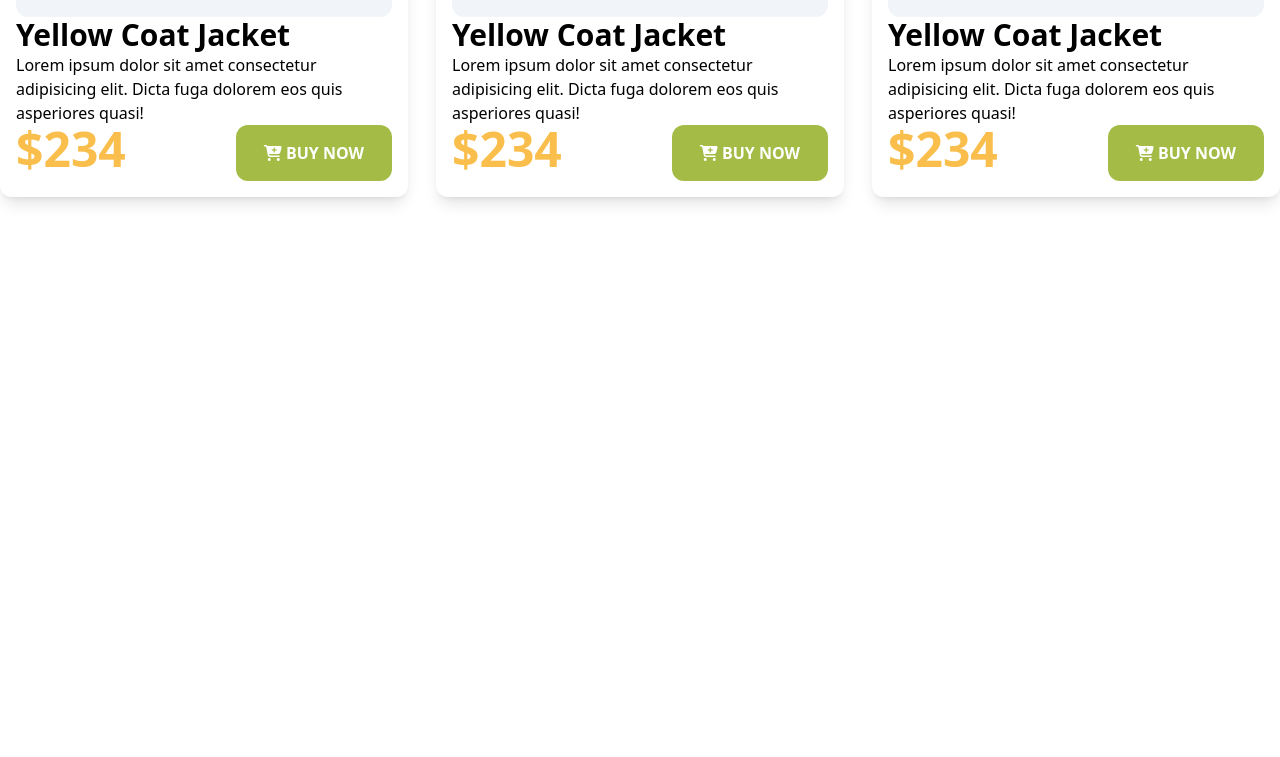
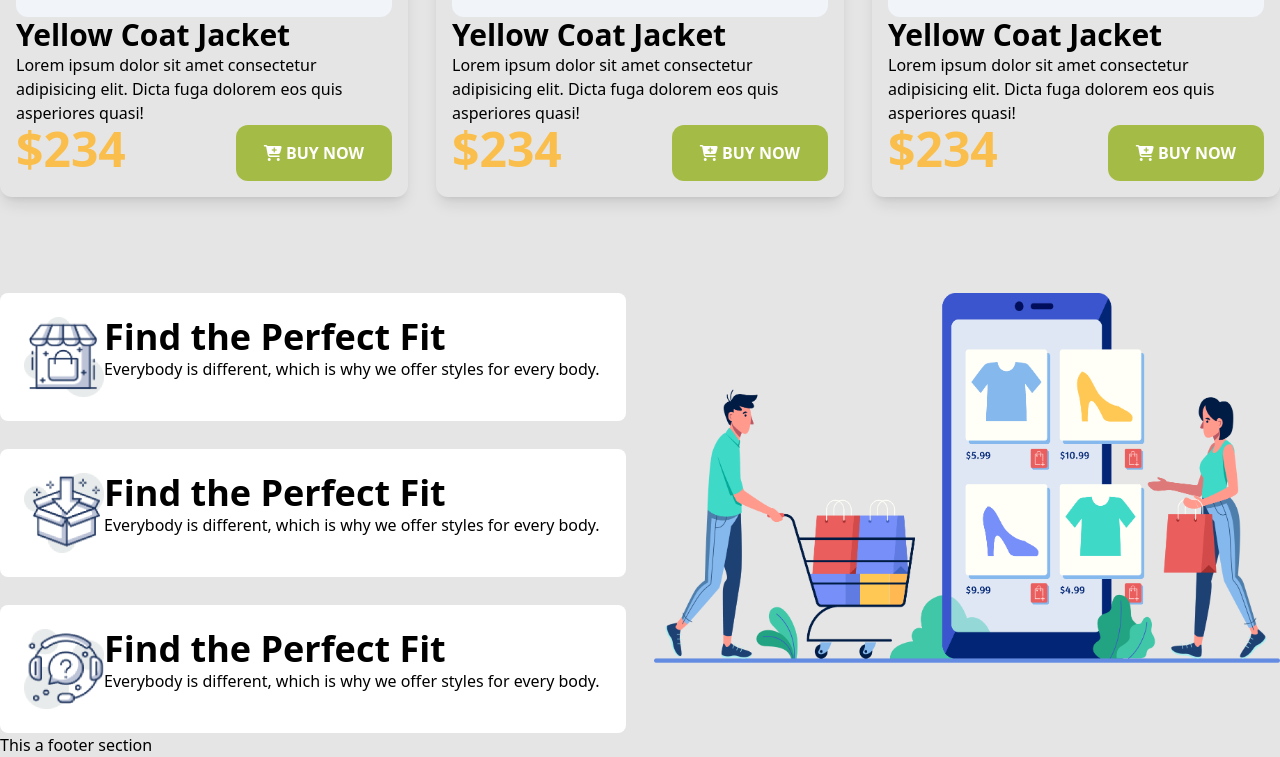
Before and after one commit to MdAnowar1/Penguin-Fashion-with-tailwind, a plain HTML site: page index.html in a window 1280 px wide. Shown: the part 1903-2660 px from the top of the page. Before the commit the page ends 2196 px from the top, so only its background shows below. Drawn offline with nearby package versions, Linux system fonts and the light colour scheme.

Commit message:
last section something due

```diff
--- a/index.html
+++ b/index.html
@@ -17,6 +17,7 @@
                 clifford: '#da373d',
                 penguin: '#FFFBF0' ,
                 pricecolor:'#FABE4C',
+                mainbg: '#E5E5E5',
               }
             }
           }
@@ -40,7 +41,7 @@
         </div>
       </section>
     </header>
-    <main class="container mx-auto">
+    <main class="container mx-auto bg-mainbg">
       <!-- woman jacket -->
       <section class="pb-24">
         <h2 class="text-5xl font-bold">Womans Jacket</h2>
@@ -137,6 +138,40 @@
           </div>
         </div>
       </section>
+      <section>
+        <div class="grid grid-cols-2 gap-7">
+          <div class="rounded-lg flex bg-white p-6">
+            <img class="w-20 h-20" src="images/house.png" alt="">
+            <div>
+              <h4 class="text-4xl font-semibold">Find the Perfect Fit</h4>
+              <p>Everybody is different, which is why we
+                offer styles for every body.</p>
+            </div>
+          </div>
+          <div class="row-span-3">
+            <img src="images/shopping.png" alt="">
+          </div>
+          <div class="rounded-lg flex bg-white p-6">
+            <img class="w-20 h-20" src="images/box.png" alt="">
+            <div>
+              <h4 class="text-4xl font-semibold">Find the Perfect Fit</h4>
+              <p>Everybody is different, which is why we
+                offer styles for every body.</p>
+            </div>
+          </div>
+          <div class="rounded-lg flex bg-white p-6">
+            <img class="w-20 h-20" src="images/question.png" alt="">
+            <div>
+              <h4 class="text-4xl font-semibold">Find the Perfect Fit</h4>
+              <p>Everybody is different, which is why we
+                offer styles for every body.</p>
+            </div>
+          </div>
+        </div>
+      </section>
+      <footer>
+        <h1>This a footer section</h1>
+      </footer>
     </main>
 </body>
 </html>
```
